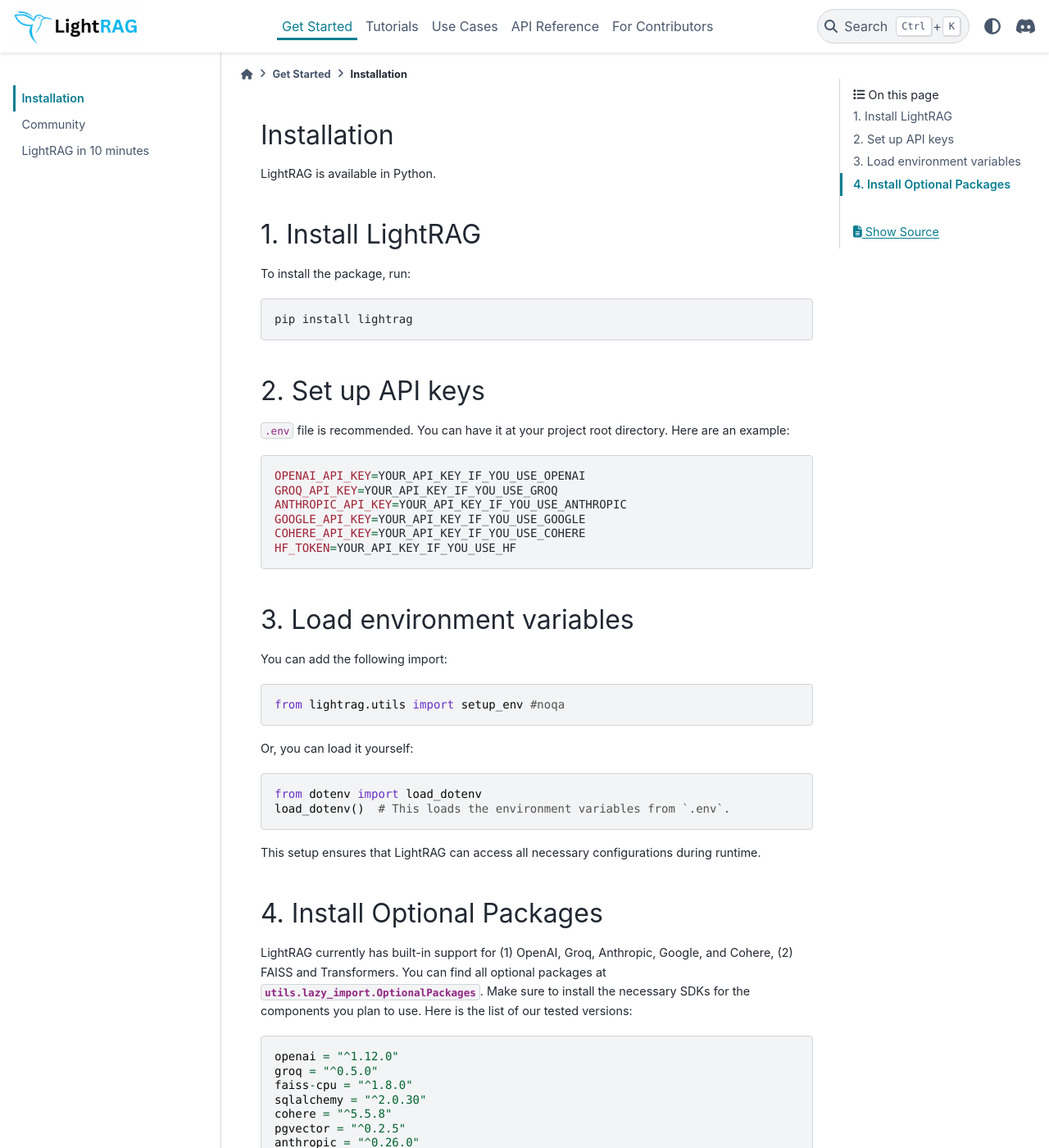
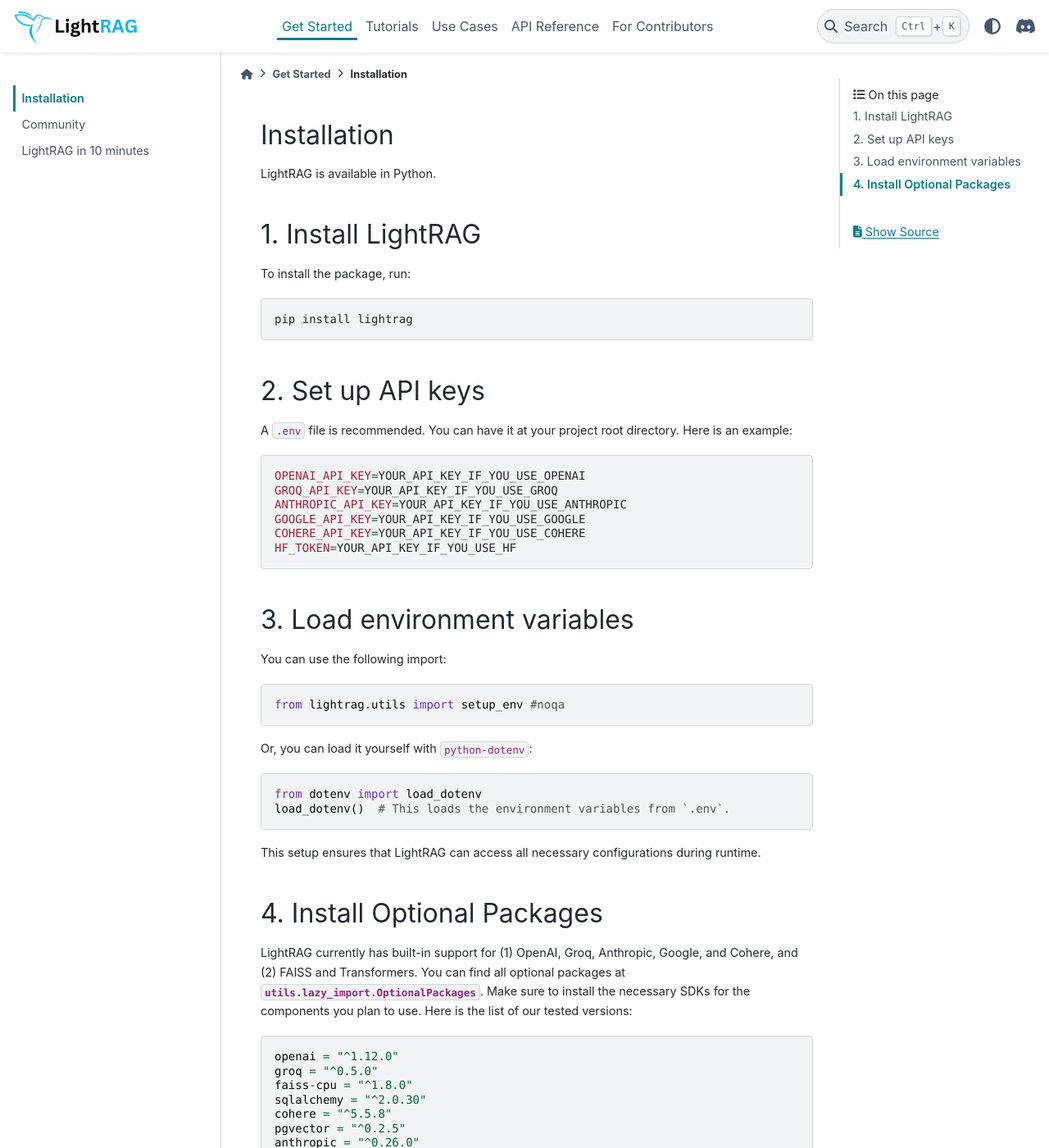
Before and after one commit to SylphAI-Inc/AdalFlow, a Sphinx documentation site: the page built from docs/source/get_started/installation.rst, in a window 1280 px wide and 1400 px high. Shown: the whole window at 82% size. Built offline with Sphinx 7.4.7 and the PyData theme 0.15.4, drawn with Linux system fonts in a browser that asks for light colours; pages that are not in the unit, such as notebooks, are missing from menus.

Commit message:
fix the grammar errors at install note

```diff
--- a/docs/source/get_started/installation.rst
+++ b/docs/source/get_started/installation.rst
@@ -17,9 +17,11 @@ To install the package, run:
 2. Set up API keys
 ~~~~~~~~~~~~~~~~~~~
 
-``.env`` file is recommended.
+A ``.env`` file is recommended.
 You can have it at your project root directory.
-Here are an example:
+Here is an example:
+
+
 
 .. code-block:: bash
 
@@ -34,13 +36,13 @@ Here are an example:
 3. Load environment variables
 ~~~~~~~~~~~~~~~~~~~~~~~~~~~~~~
 
-You can add the following import:
+You can use the following import:
 
 .. code-block:: python
 
    from lightrag.utils import setup_env #noqa
 
-Or, you can load it yourself:
+Or, you can load it yourself with ``python-dotenv``:
 
 .. code-block:: python
 
@@ -53,10 +55,11 @@ This setup ensures that LightRAG can access all necessary configurations during
 ~~~~~~~~~~~~~~~~~~~~~~~~~~~~~
 
 
-LightRAG currently has built-in support for (1) OpenAI, Groq, Anthropic, Google, and Cohere, (2) FAISS and Transformers.
+LightRAG currently has built-in support for (1) OpenAI, Groq, Anthropic, Google, and Cohere, and (2) FAISS and Transformers.
 You can find all optional packages at :class:`utils.lazy_import.OptionalPackages`.
 Make sure to install the necessary SDKs for the components you plan to use.
 Here is the list of our tested versions:
+
 
 .. code-block::
 
```
